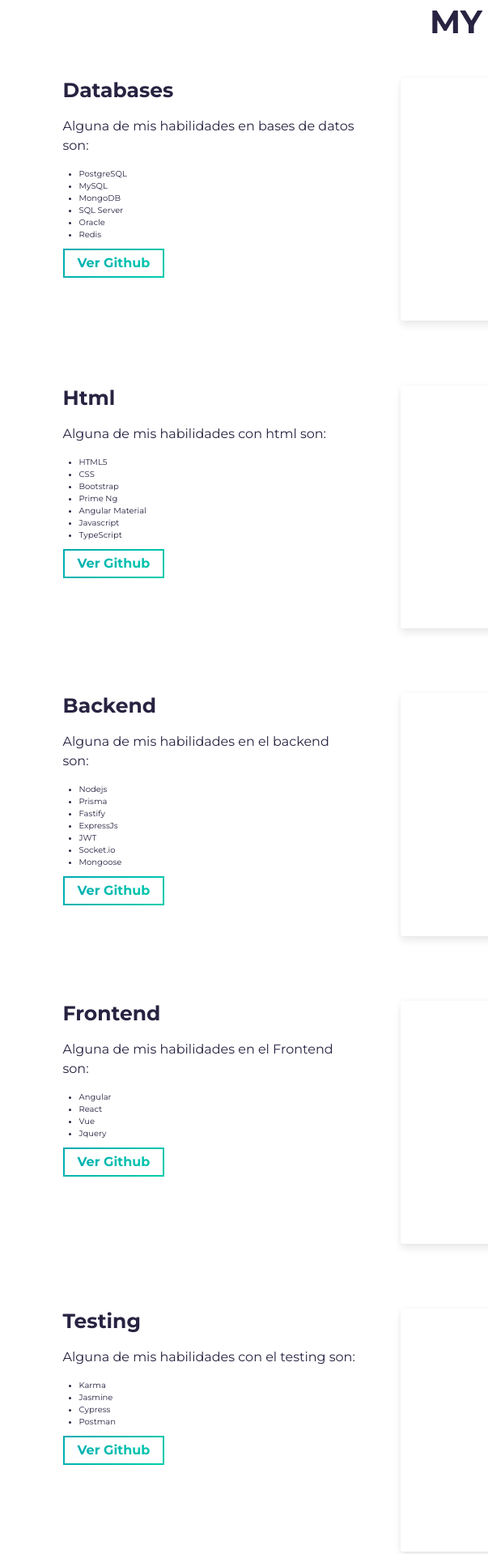
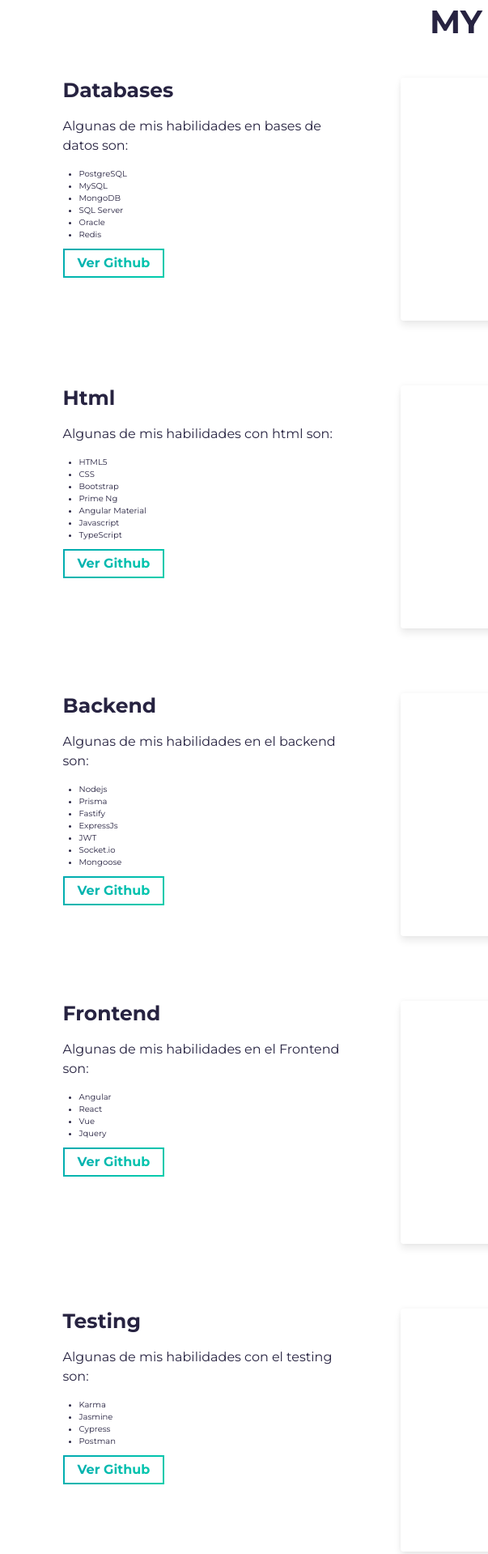
Before and after one commit to rigospawn0309/portfolioRodri, a website built with Parcel: page src/index.html in a window 1280 px wide. Shown: the part 1554-3473 px from the top of the page at 81% size, 0-603 px from the left. Built offline with nearby package versions, Linux system fonts and the light colour scheme.

Commit message:
fix typo errors

```diff
--- a/src/index.html
+++ b/src/index.html
@@ -93,7 +93,7 @@
               <h3 class="project-wrapper__text-title">Databases</h3>
               <div>
                 <p class="mb-4">
-                  Alguna de mis habilidades en bases de datos son:
+                  Algunas de mis habilidades en bases de datos son:
                 </p>
                 <ul>
                   <li>PostgreSQL</li>
@@ -129,7 +129,7 @@
               <h3 class="project-wrapper__text-title">Html</h3>
               <div>
                 <p class="mb-4">
-                  Alguna de mis habilidades con html son:
+                  Algunas de mis habilidades con html son:
                 </p>
                 <ul>
                   <li>HTML5</li>
@@ -166,7 +166,7 @@
               <h3 class="project-wrapper__text-title">Backend</h3>
               <div>
                 <p class="mb-4">
-                  Alguna de mis habilidades en el backend son:
+                  Algunas de mis habilidades en el backend son:
                 </p>
                 <ul>
                   <li>Nodejs</li>
@@ -203,7 +203,7 @@
               <h3 class="project-wrapper__text-title">Frontend</h3>
               <div>
                 <p class="mb-4">
-                  Alguna de mis habilidades en el Frontend son:
+                  Algunas de mis habilidades en el Frontend son:
                 </p>
                 <ul>
                   <li>Angular</li>
@@ -237,7 +237,7 @@
               <h3 class="project-wrapper__text-title">Testing</h3>
               <div>
                 <p class="mb-4">
-                  Alguna de mis habilidades con el testing son:
+                  Algunas de mis habilidades con el testing son:
                 </p>
                 <ul>
                   <li>Karma</li>
@@ -270,7 +270,7 @@
               <h3 class="project-wrapper__text-title">Hobbies</h3>
               <div>
                 <p class="mb-4">
-                  Alguno de mis hobbies:
+                  Algunos de mis hobbies:
                 </p>
                 <ul>
                   <li>Leer</li>
@@ -394,8 +394,6 @@
         </a>
       </div>
       <hr />
-
-      <!-- Notice: if you want to give me some credit, it will be huge for me! if not, put your data on it -->
       <p class="footer__text">
         © 2023 - Template developed by
         <a rel="noreferrer" href="https://github.com/rigospawn0309" target="_blank">Rodrigo Henriquez</a>
```
